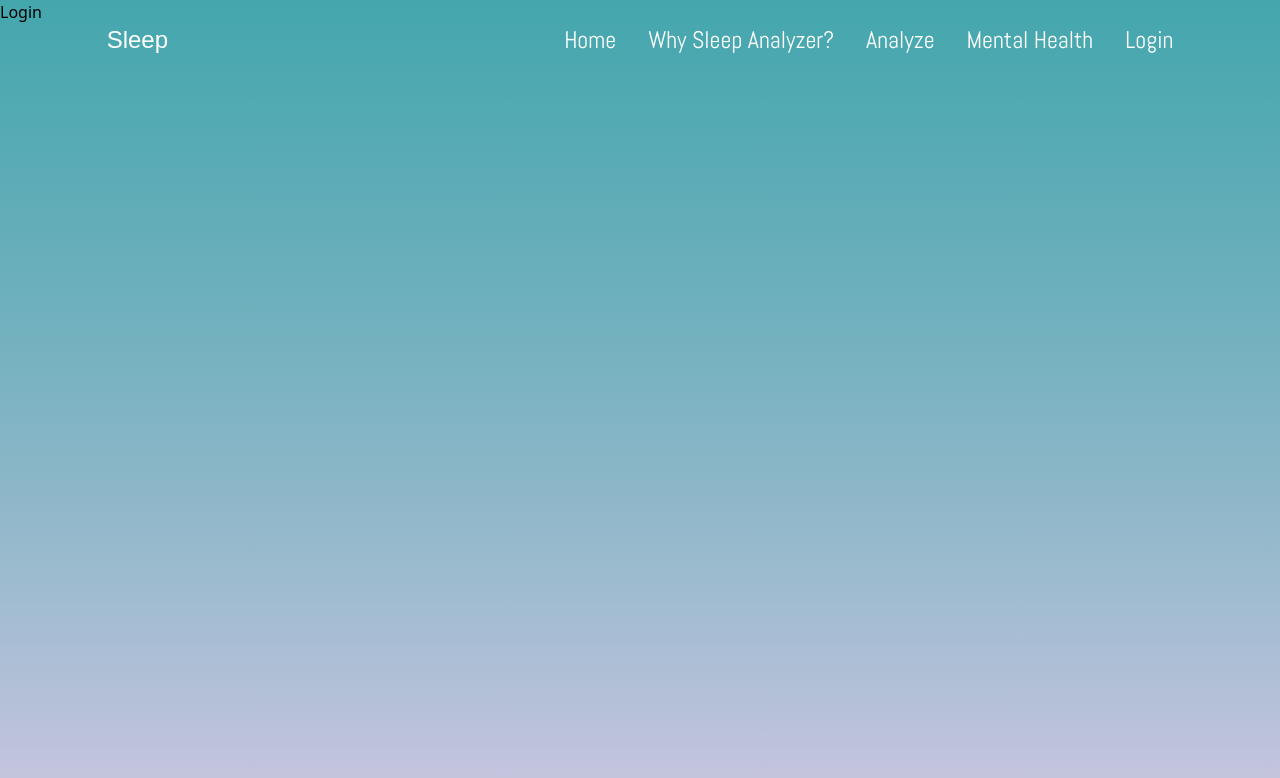
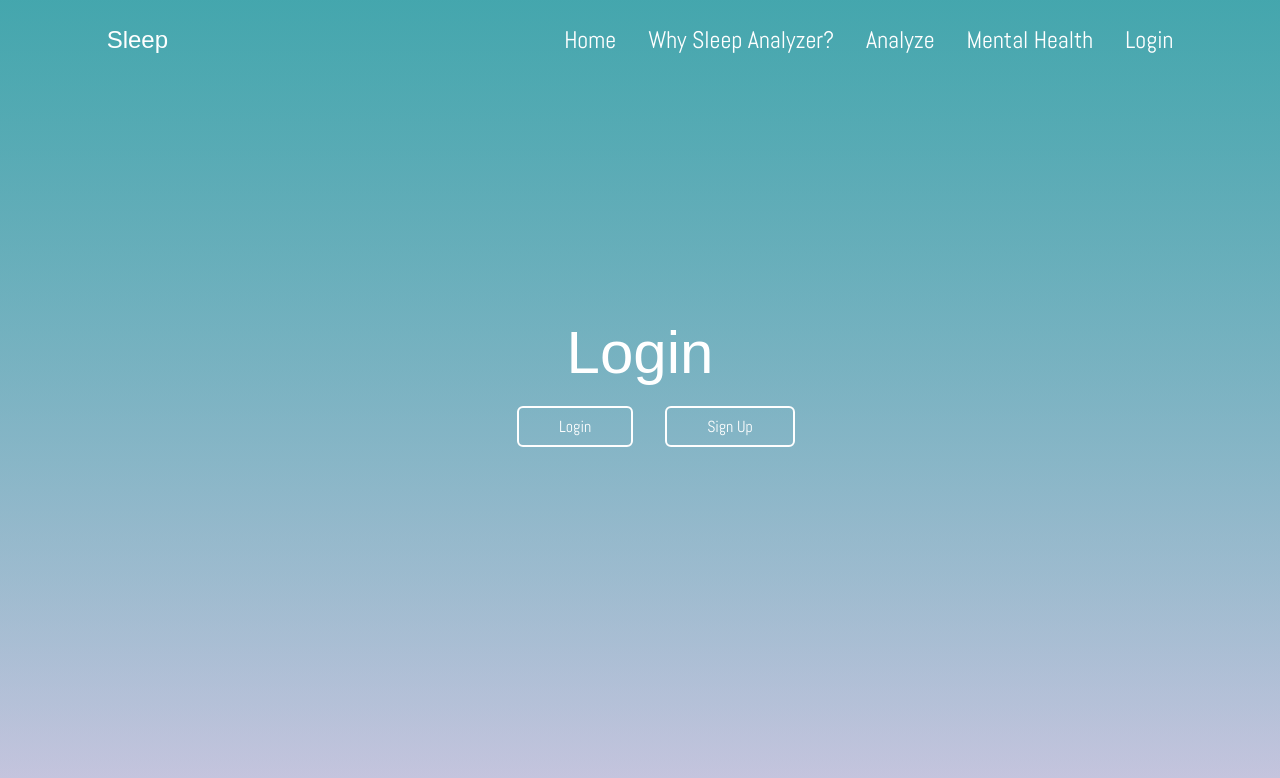
Before and after one commit to Ajaiah-D/HunterCapstoneSpring2025, a React (Vite) app in the folder sleepanalyzer/: page /Login in a window 1280 px wide. Shown: the top 778 px of the page. Built offline with nearby package versions, Linux system fonts and the light colour scheme; a web font is replaced by a local one.

Commit message:
updated CustomButton customization

```diff
--- a/sleepanalyzer/src/pages/Home.tsx
+++ b/sleepanalyzer/src/pages/Home.tsx
@@ -38,7 +38,11 @@ const Home = (props: Props) => {
             <p className="mt-8 text-2xl">The better way to understand sleep</p>
 
             <div className="mt-8">
-              <CustomButtom where="why" color="lightcoral">
+              <CustomButtom
+                where="why"
+                color="lightcoral"
+                otherCustomization=""
+              >
                 Learn More
               </CustomButtom>
             </div>
--- a/sleepanalyzer/src/pages/Login.tsx
+++ b/sleepanalyzer/src/pages/Login.tsx
@@ -1,11 +1,56 @@
 import React from 'react';
+import CustomButtom from '@/components/CustomButtom';
 
 type Props = {};
 
 const Login = (props: Props) => {
 
   return (
-    <div>Login</div>
+    <section
+      className="
+        gap-16
+        py-10
+        md:h-full
+        md:pb-0
+        text-center
+        text-white
+        font-main"
+    >
+      <div
+        className="
+          md:flex
+          mx-auto
+          w-5/6
+          items-center
+          justify-center
+          md:h-5/6">
+        <div className="z-10 mt-32 md:basis-3/5">
+          <div className="md:-mt-20">
+            <div className="relative">
+              <div className="before:absolute before:-top-20">
+                <h1 className="text-6xl font-header">Login</h1>
+              </div>
+            </div>
+
+            <div className="mt-8">
+              <CustomButtom
+                where="why"
+                color="lightcoral"
+                otherCustomization="ml-8">
+                Login
+              </CustomButtom>
+              <CustomButtom
+                where="why"
+                color="lightcoral"
+                otherCustomization="ml-8"
+              >
+                Sign Up
+              </CustomButtom>
+            </div>
+          </div>
+        </div>
+      </div>
+    </section>
   );
 
 };
```
